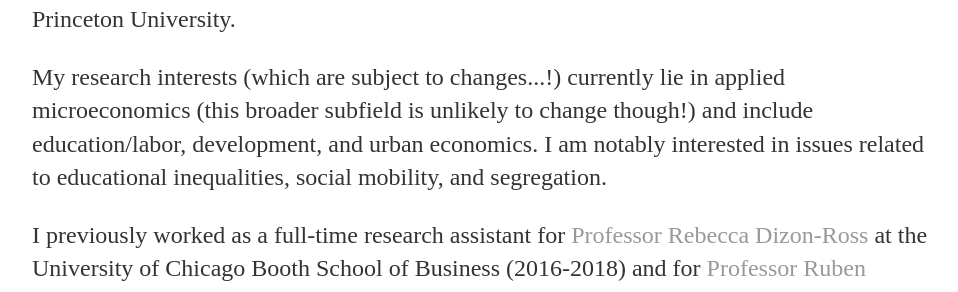
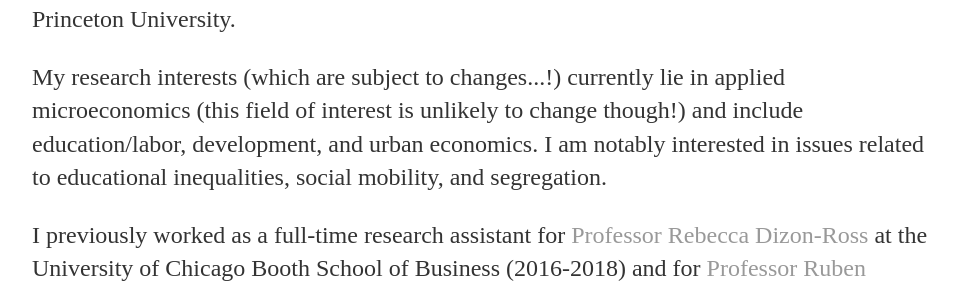
Before and after one commit to christinecai/christinecai.github.io, a Jekyll site: the page built from index.html, in a window 1280 px wide. Shown: the part 228-520 px from the top of the page, without its empty margins (160-1118 px from the left). Built offline with Jekyll 4.4.1, drawn with Linux system fonts in a browser that asks for light colours.

Commit message:
Update index.html

```diff
--- a/index.html
+++ b/index.html
@@ -8,7 +8,7 @@
 
 	<p>My name is Christine Cai and I'm currently a first-year Ph.D. Candidate in Economics at Princeton University.</p>
 
-	<p>My research interests (which are subject to changes...!) currently lie in applied microeconomics (this broader subfield is unlikely to change though!)
+	<p>My research interests (which are subject to changes...!) currently lie in applied microeconomics (this field of interest is unlikely to change though!)
 		and include education/labor, development, and urban economics.
 		I am notably interested in issues related to educational inequalities, social mobility, and segregation.</p>
 
```
